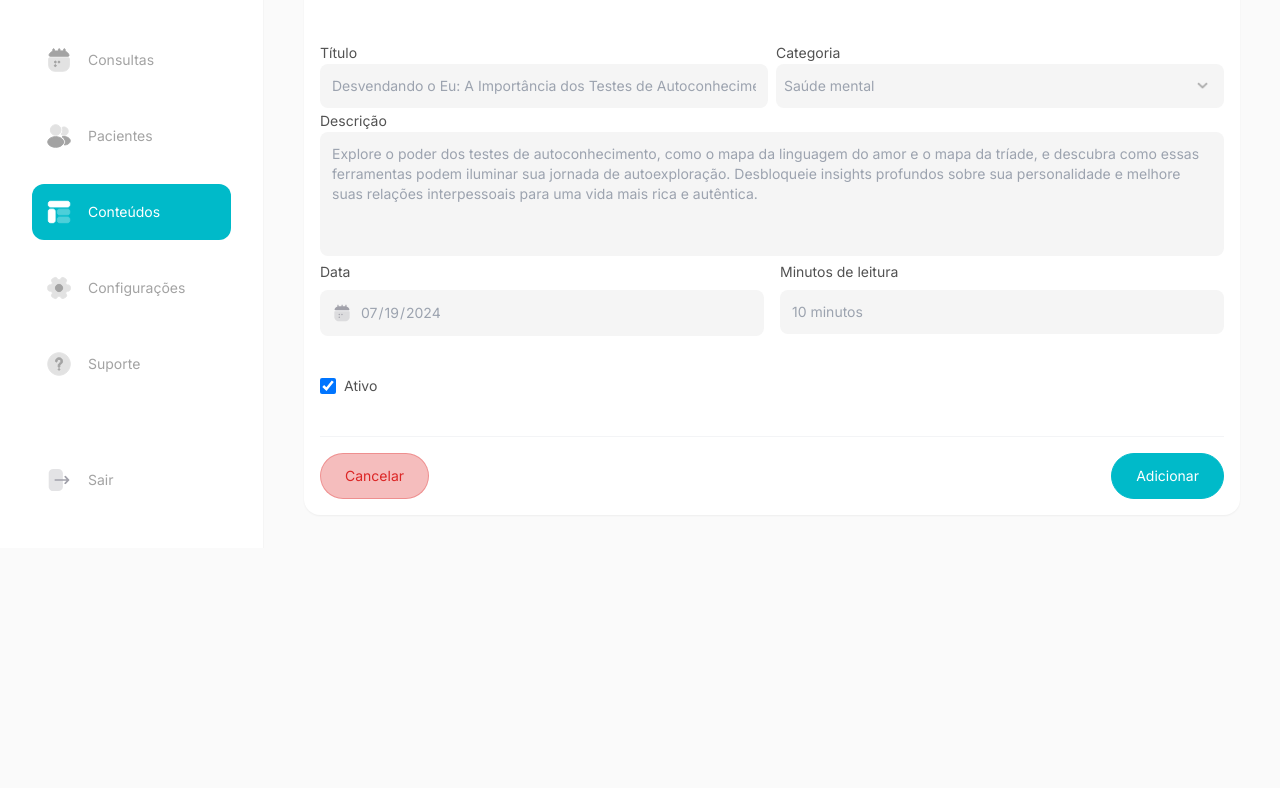
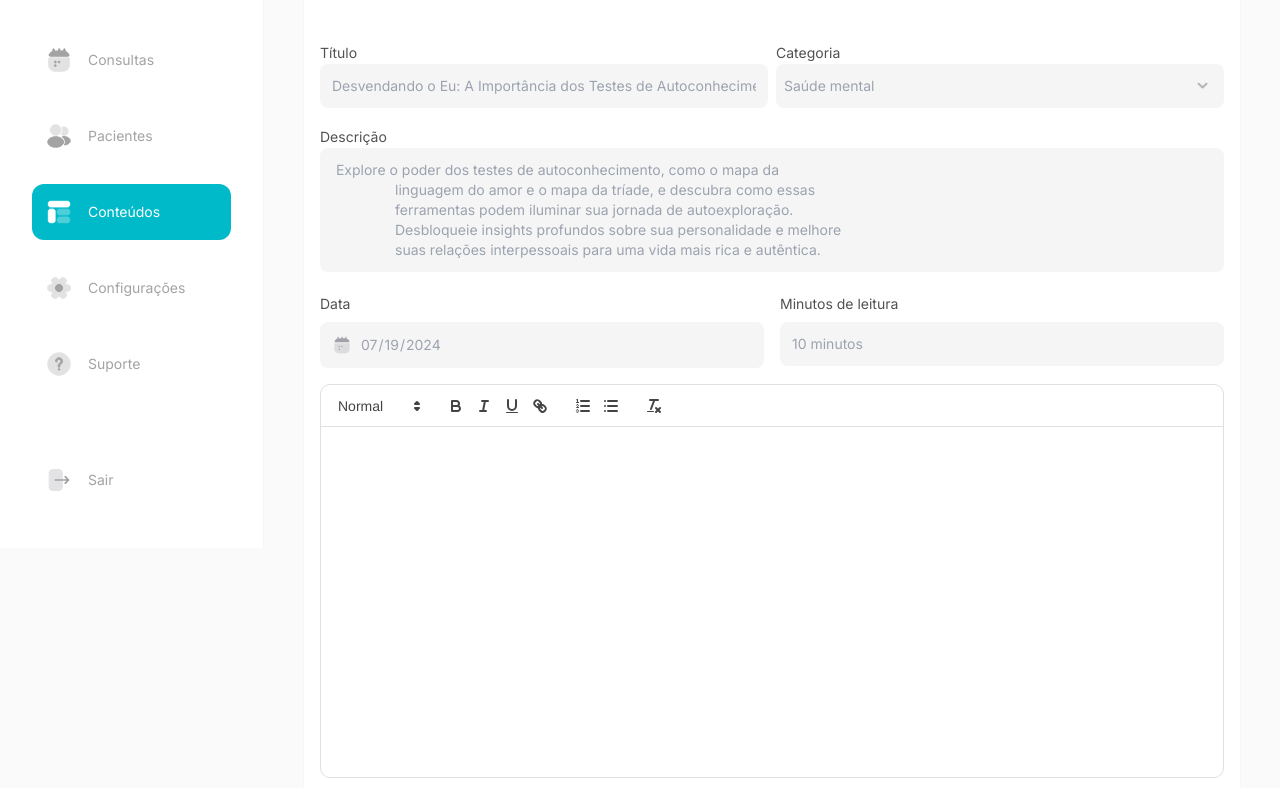
Before and after one commit to marcusvbda/orazelo-adm, a Next.js app: page /admin/content/create in a window 1280 px wide. Shown: the part 252-1040 px from the top of the page. Before the commit the page ends 899 px from the top, so only its background shows below. Built offline with nearby package versions, Linux system fonts and the light colour scheme.

Commit message:
edit conteudo

```diff
--- a/package.json
+++ b/package.json
@@ -15,9 +15,11 @@
     "@fullcalendar/react": "^6.1.15",
     "@fullcalendar/timegrid": "^6.1.15",
     "@fullcalendar/timeline": "^6.1.15",
+    "es6-shim": "^0.35.8",
     "next": "14.2.5",
-    "react": "^18",
-    "react-dom": "^18",
+    "react": "^18.3.1",
+    "react-dom": "^18.3.1",
+    "react-quill": "^2.0.0",
     "sass": "^1.77.8",
     "sweetalert2": "^11.12.4",
     "tailwind-scrollbar": "^3.1.0"
--- a/src/app/admin/content/create/page.tsx
+++ b/src/app/admin/content/create/page.tsx
@@ -4,10 +4,13 @@ import AspectRatio from "@/components/AspectRatio";
 import BackLink from "@/components/back-link";
 import Card from "@/components/Card";
 import Navbar from "@/components/navbar";
-import Link from "next/link";
-import { ReactNode } from "react";
+import { ReactNode, useState } from "react";
+import ReactQuill from "react-quill";
+import "react-quill/dist/quill.snow.css";
 
 export default function ContentPage(): ReactNode {
+  const [value, setValue] = useState("");
+
   return (
     <div className="flex flex-col">
       <Navbar
@@ -32,7 +35,7 @@ export default function ContentPage(): ReactNode {
                 </small>
               </div>
             </div>
-            <div className="flex flex-col md:flex-row gap-2 mt-10">
+            <div className="flex flex-col md:flex-row gap-2 mt-10 mb-4">
               <div className="w-full md:w-6/12">
                 <label className="w-full md:w-5/12 text-neutral-600 text-sm">
                   Título
@@ -52,17 +55,19 @@ export default function ContentPage(): ReactNode {
                 </select>
               </div>
             </div>
-            <div className="w-full">
+            <div className="w-full mb-4">
               <label className="w-full md:w-5/12 text-neutral-600 text-sm">
                 Descrição
               </label>
-              <textarea rows={5} className="w-full text-gray-400">
-                Explore o poder dos testes de autoconhecimento, como o mapa da
+              <textarea
+                rows={5}
+                className="w-full text-gray-400"
+                defaultValue=" Explore o poder dos testes de autoconhecimento, como o mapa da
                 linguagem do amor e o mapa da tríade, e descubra como essas
                 ferramentas podem iluminar sua jornada de autoexploração.
                 Desbloqueie insights profundos sobre sua personalidade e melhore
-                suas relações interpessoais para uma vida mais rica e autêntica.
-              </textarea>
+                suas relações interpessoais para uma vida mais rica e autêntica."
+              />
             </div>
             <div className="flex gap-4">
               <div className="w-full md:w-6/12 flex flex-col gap-2">
@@ -96,9 +101,12 @@ export default function ContentPage(): ReactNode {
                 />
               </div>
             </div>
+            <div className="my-4 w-full">
+              <ReactQuill value={value} onChange={setValue} />
+            </div>
             <div className="w-full">
               <label className="text-sm text-neutral-600 flex items-center gap-2 my-10">
-                <input checked type="checkbox" />
+                <input defaultChecked={true} type="checkbox" />
                 Ativo
               </label>
             </div>
--- a/src/app/globals.scss
+++ b/src/app/globals.scss
@@ -200,3 +200,19 @@ a {
     @apply text-gray-700 text-2xl px-3;
   }
 }
+
+.quill {
+  border-radius: 10px;
+  overflow: hidden;
+  border: 1px solid #e0e0e0;
+  .ql-toolbar {
+    border: none !important;
+    border-bottom: 1px solid #e0e0e0 !important;
+  }
+  .ql-container {
+    border: none !important;
+  }
+  .ql-editor {
+    height: 350px !important;
+  }
+}
```
Also changed, not shown: 1 other file (tests, documents, lock files or other folders).
